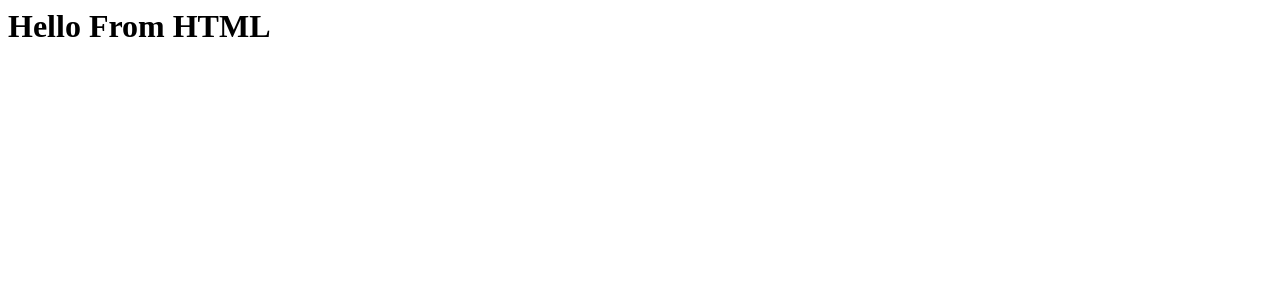
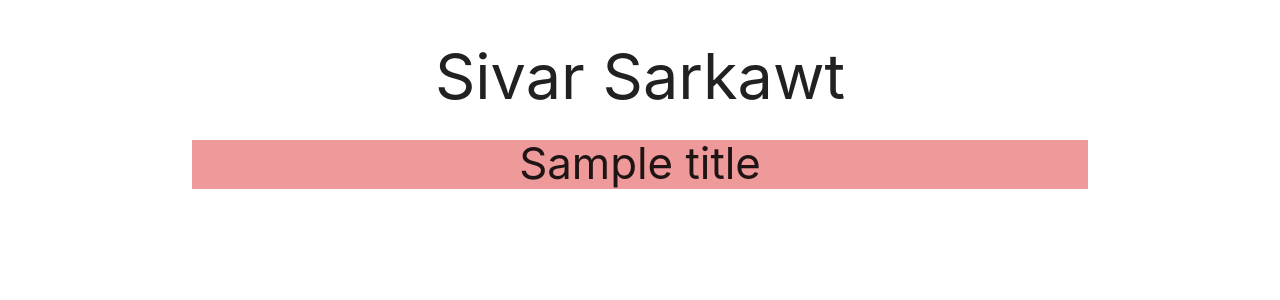
Before and after one commit to Sivar-Developer/Django-Crash, a Django app: template posts/templates/posts/index.html in a window 1280 px wide. Shown: the top 300 px of the page. Run offline with Django 3.2, Linux system fonts and the light colour scheme; the template is opened without the code that fills it: most values are stand-ins (such as "Sample title", 1, 10 or a date in 2020); parts of the project's set-up code (start-up, migrations or seed data) failed here and were passed over.

Commit message:
View and Template binding

```diff
--- a/posts/templates/posts/index.html
+++ b/posts/templates/posts/index.html
@@ -1 +1,5 @@
-<h1>Hello From HTML</h1>
+{% extends "posts/layout.html" %}
+
+{% block content %}
+<h3 class="center-align red lighten-3">{{title}}</h3>
+{% endblock %}
--- /dev/null
+++ b/posts/templates/posts/layout.html
@@ -0,0 +1,24 @@
+<!DOCTYPE html>
+<html lang="en">
+<head>
+    <meta charset="UTF-8">
+    <meta name="viewport" content="width=device-width, initial-scale=1.0">
+    <meta http-equiv="X-UA-Compatible" content="ie=edge">
+    <!-- Compiled and minified CSS -->
+    <link rel="stylesheet" href="https://cdnjs.cloudflare.com/ajax/libs/materialize/1.0.0-beta/css/materialize.min.css">
+    <!-- Compiled and minified JavaScript -->
+    <script src="https://cdnjs.cloudflare.com/ajax/libs/materialize/1.0.0-beta/js/materialize.min.js"></script>
+    <title>Sivar Sarkawt Template</title>
+</head>
+<body>
+    <header class="container center-align">
+        <h1>Sivar Sarkawt</h1>
+    </header>
+
+    <div class="container">
+        {% block content %}
+
+        {% endblock %}
+    </div>
+</body>
+</html>
--- a/posts/views.py
+++ b/posts/views.py
@@ -4,4 +4,6 @@ from django.http import HttpResponse
 # Create your views here.
 def index(request):
     # return HttpResponse('Hello from Posts')
-    return render(request, 'posts/index.html')
+    return render(request, 'posts/index.html', {
+    'title': 'Latest Posts'
+    })
```
